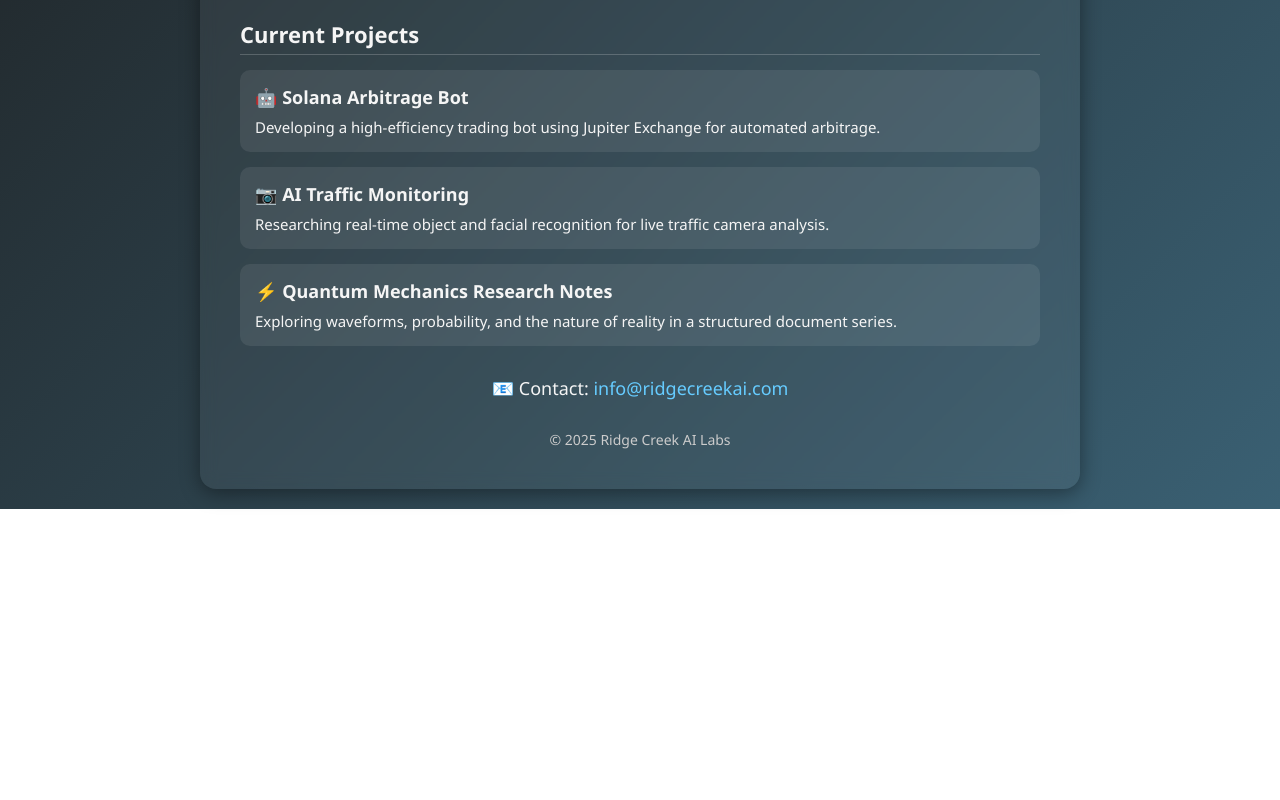
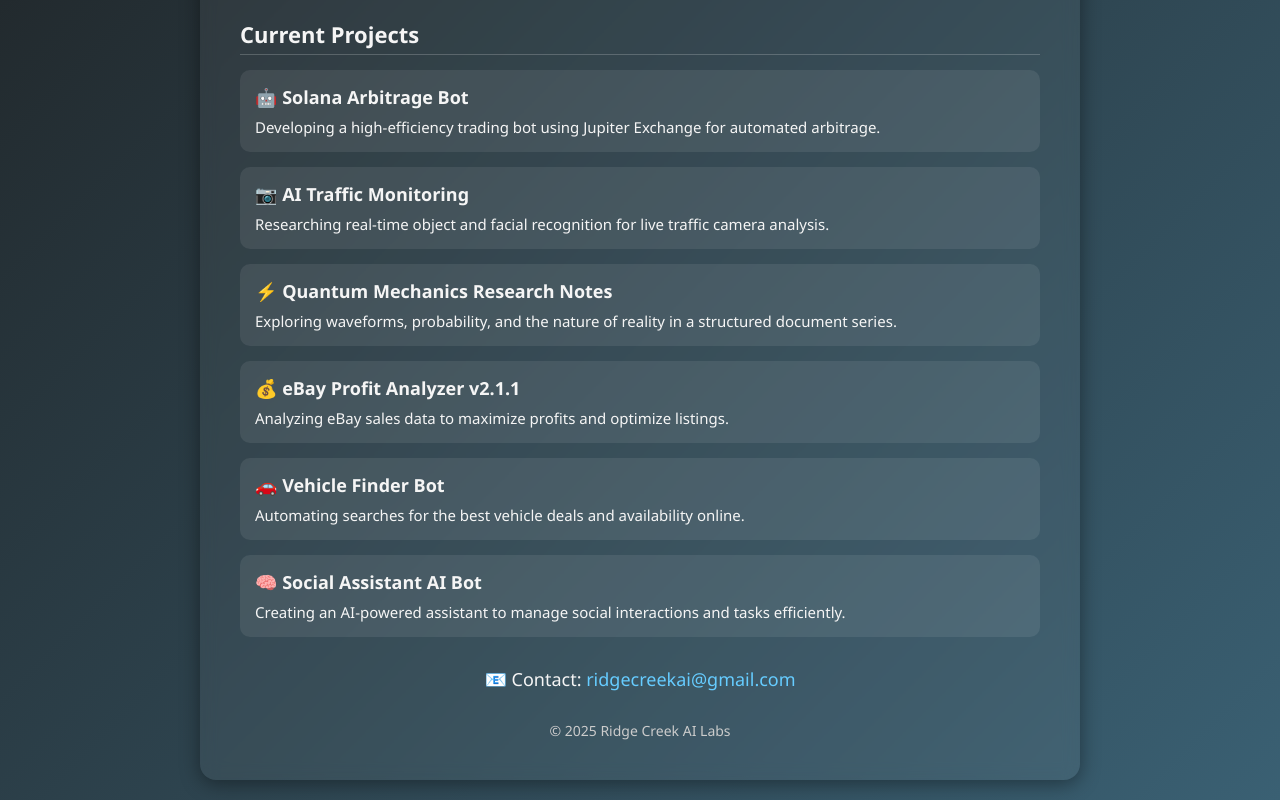
Before and after one commit to RidgeAI/RidgeAI, a plain HTML site: page index.html in a window 1280 px wide. Shown: the part 539-1339 px from the top of the page. Before the commit the page ends 1048 px from the top, so only its background shows below. Drawn offline with Linux system fonts and the light colour scheme.

Commit message:
Update index.html

```diff
--- a/index.html
+++ b/index.html
@@ -111,13 +111,27 @@
         <h3>⚡ Quantum Mechanics Research Notes</h3>
         <p>Exploring waveforms, probability, and the nature of reality in a structured document series.</p>
       </div>
+      <div class="project">
+        <h3>💰 eBay Profit Analyzer v2.1.1</h3>
+        <p>Analyzing eBay sales data to maximize profits and optimize listings.</p>
+      </div>
+      <div class="project">
+        <h3>🚗 Vehicle Finder Bot</h3>
+        <p>Automating searches for the best vehicle deals and availability online.</p>
+      </div>
+      <div class="project">
+        <h3>🧠 Social Assistant AI Bot</h3>
+        <p>Creating an AI-powered assistant to manage social interactions and tasks efficiently.</p>
+      </div>
     </div>
 
     <div class="contact">
-      <p>📧 Contact: <a href="mailto:info@ridgecreekai.com">info@ridgecreekai.com</a></p>
+      <p>📧 Contact: <a href="mailto:ridgecreekai@gmail.com">ridgecreekai@gmail.com</a></p>
     </div>
 
     <div class="footer">© 2025 Ridge Creek AI Labs</div>
   </div>
 </body>
 </html>
+
+</html>
```
